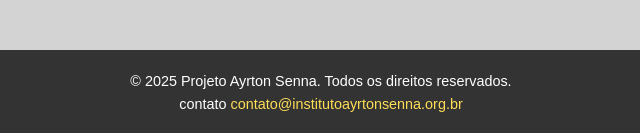
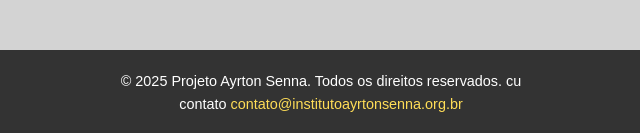
Before and after one commit to Wendel-Kaua/SENNA, a plain HTML site: page index.html in a window 1280 px wide. Shown: the part 1180-1313 px from the top of the page, 319-959 px from the left. Drawn offline with Linux system fonts and the light colour scheme.

Commit message:
patch de teste

```diff
--- a/index.html
+++ b/index.html
@@ -56,7 +56,7 @@
 
     <footer id="contato" class="footer">
         <div class="container">
-            <p>&copy; 2025 Projeto Ayrton Senna. Todos os direitos reservados.</p>
+            <p>&copy; 2025 Projeto Ayrton Senna. Todos os direitos reservados. cu</p>
             <p>contato <a href="mailto:contato@institutoayrtonsenna.org.br" target="_blank">contato@institutoayrtonsenna.org.br</a></p>
         </div>
     </footer>
```
